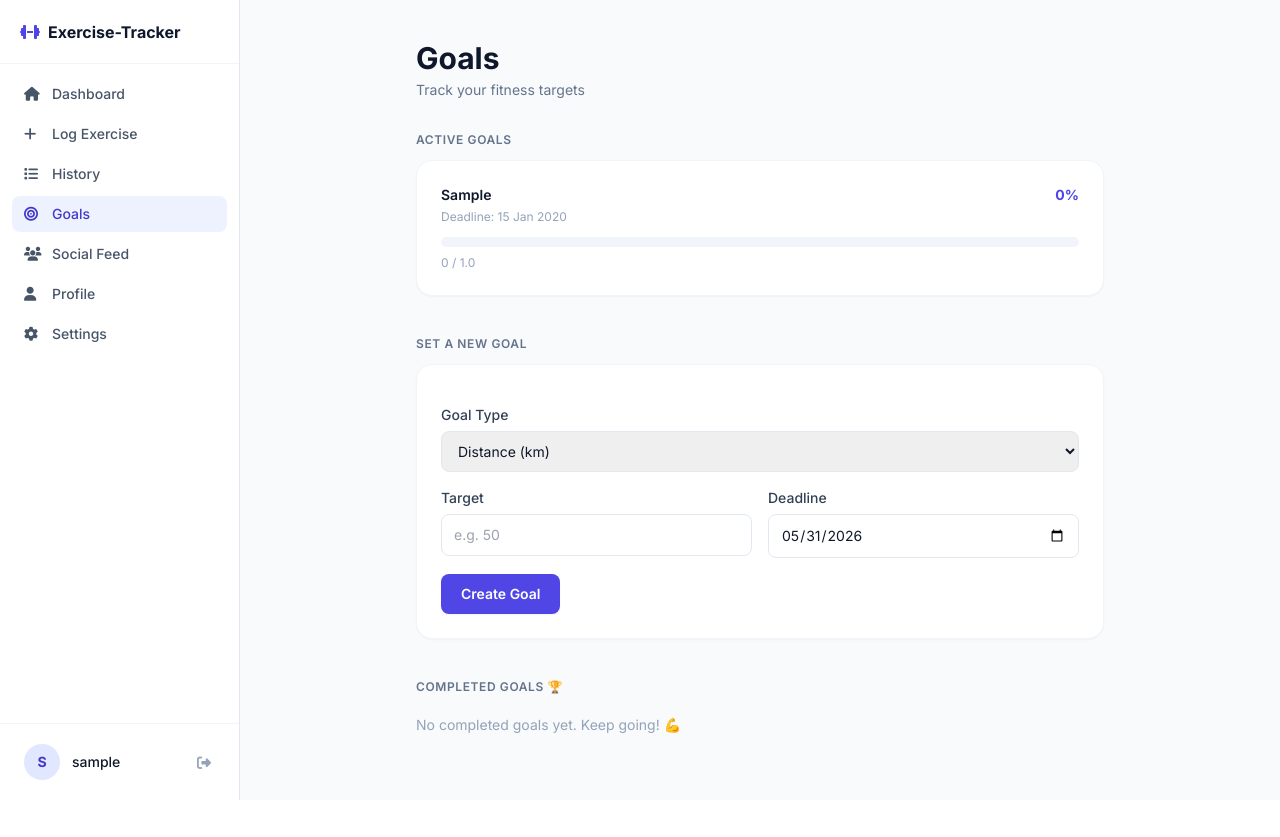
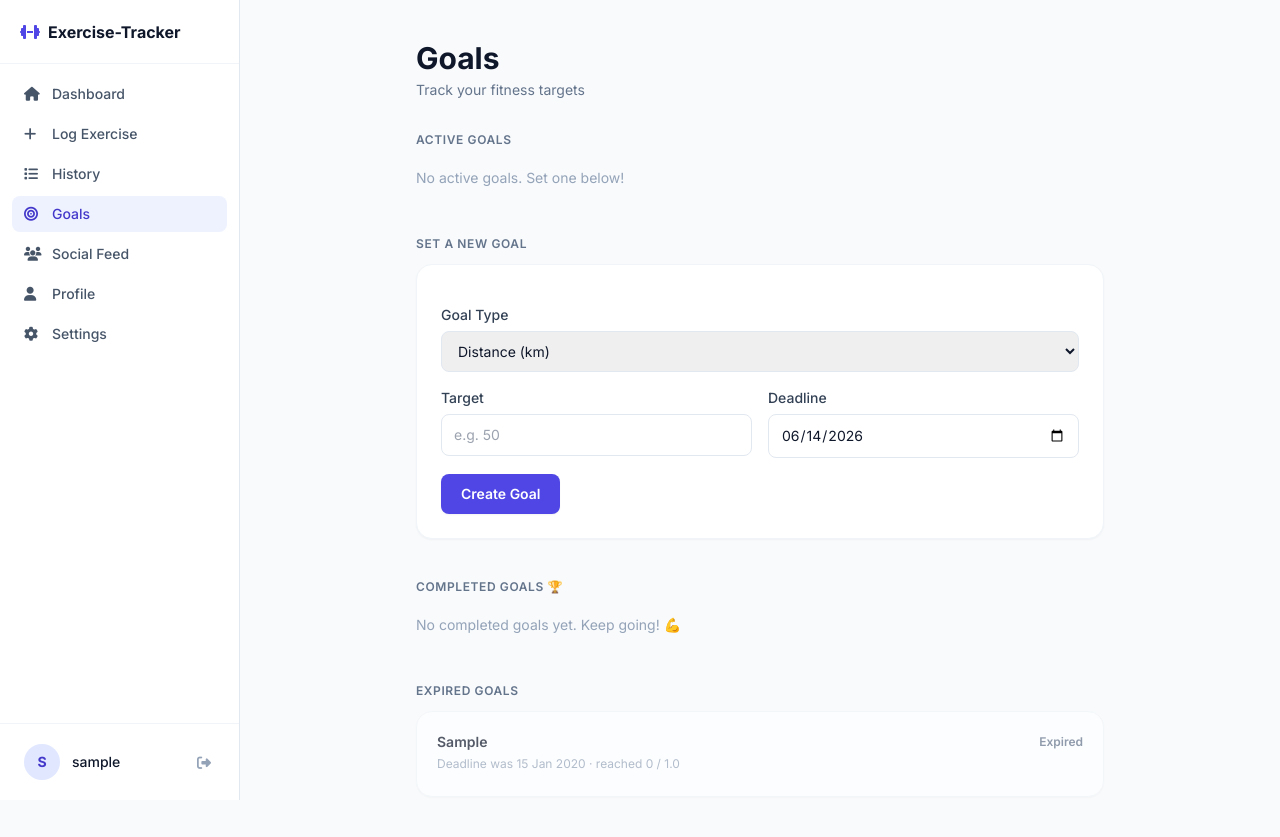
Before and after one commit to CameronKel/CITS3403-Group-Project, a Flask app: page /goals in a window 1280 px wide. Before the commit the page ends 800 px from the top, so only its background shows below. Run offline with Flask 3, Linux system fonts and the light colour scheme; a user stored in the database is signed in; tables that the repository leaves empty hold one stand-in row (values such as "Sample post"); some libraries are stand-ins or nearby versions.

Commit message:
Move expired-and-unfinished goals to their own section
Goals whose deadline has passed without hitting the target used to sit
in Active Goals forever at 0%, since computed_current clamps the
exercise window's end to the deadline. Add a Goal.is_expired property
(past deadline AND not completed) and surface those goals in a new
Expired section on the goals page, while filtering them out of the
active list on both the goals page and the dashboard.

Also bump the default deadline in the create-goal form to whichever is
further away of end-of-month or four weeks out, so creating a goal on
the 30th no longer hands you a 1-day window.

Closes #38

```diff
--- a/app.py
+++ b/app.py
@@ -105,7 +105,7 @@ def dashboard():
     week_minutes = sum(e.duration for e in week_exercises)
     month_minutes = sum(e.duration for e in month_exercises)
     active_goals  = [g for g in Goal.query.filter_by(user_id=current_user.id).all()
-                     if not g.is_completed_now]
+                     if not g.is_completed_now and not g.is_expired]
     recent       = (Exercise.query
                     .filter_by(user_id=current_user.id)
                     .order_by(Exercise.date.desc())
@@ -224,10 +224,13 @@ def goals():
         db.session.commit()
         return jsonify({"status": "ok", "id": goal.id})   # AJAX response
     all_goals       = Goal.query.filter_by(user_id=current_user.id).all()
-    active_goals    = [g for g in all_goals if not g.is_completed_now]
+    active_goals    = [g for g in all_goals if not g.is_completed_now and not g.is_expired]
     completed_goals = [g for g in all_goals if g.is_completed_now]
+    expired_goals   = [g for g in all_goals if g.is_expired]
     return render_template("goals.html", active_page="goals",
-                           active_goals=active_goals, completed_goals=completed_goals)
+                           active_goals=active_goals,
+                           completed_goals=completed_goals,
+                           expired_goals=expired_goals)
 
 
 @app.route("/goals/<int:id>/share", methods=["POST"])
--- a/models.py
+++ b/models.py
@@ -124,6 +124,13 @@ class Goal(db.Model):
         return self.target_value > 0 and self.computed_current >= self.target_value
 
     @property
+    def is_expired(self) -> bool:
+        """Past deadline and the target was never reached."""
+        if self.deadline is None:
+            return False
+        return self.deadline < date.today() and not self.is_completed_now
+
+    @property
     def display_current(self):
         """Friendly value for templates: int for counts, rounded float otherwise."""
         val = self.computed_current
--- a/templates/goals.html
+++ b/templates/goals.html
@@ -62,7 +62,7 @@
 
 <!-- Completed goals -->
 <h2 class="text-xs font-semibold text-slate-500 uppercase tracking-wider mb-3">Completed Goals 🏆</h2>
-<div class="space-y-3">
+<div class="space-y-3 mb-10">
   {% for goal in completed_goals %}
   <div class="card p-5 flex items-center justify-between">
     <div>
@@ -79,16 +79,39 @@
   <p class="text-sm text-slate-400 py-2">No completed goals yet. Keep going! 💪</p>
   {% endfor %}
 </div>
+
+<!-- Expired goals -->
+{% if expired_goals %}
+<h2 class="text-xs font-semibold text-slate-500 uppercase tracking-wider mb-3">Expired Goals</h2>
+<div class="space-y-3">
+  {% for goal in expired_goals %}
+  <div class="card p-5 opacity-70">
+    <div class="flex items-center justify-between mb-1">
+      <p class="text-sm font-semibold text-slate-900">{{ goal.goal_type }}</p>
+      <span class="text-xs font-semibold text-slate-500">Expired</span>
+    </div>
+    <p class="text-xs text-slate-400 mb-1">
+      Deadline was {{ goal.deadline.strftime('%d %b %Y') }} · reached {{ goal.display_current }} / {{ goal.target_value }}
+    </p>
+  </div>
+  {% endfor %}
+</div>
+{% endif %}
 {% endblock %}
 
 {% block extra_scripts %}
 <script>
   const d = new Date();
   const today = d.toISOString().split('T')[0];
-  const endOfMonth = new Date(d.getFullYear(), d.getMonth() + 1, 0).toISOString().split('T')[0];
+  // Default to whichever is further away: end-of-month or four weeks out.
+  // This avoids the 1-day-window pitfall when creating a goal late in the month.
+  const endOfMonth = new Date(d.getFullYear(), d.getMonth() + 1, 0);
+  const fourWeeks = new Date(d.getFullYear(), d.getMonth(), d.getDate() + 28);
+  const defaultDeadline = (fourWeeks > endOfMonth ? fourWeeks : endOfMonth)
+    .toISOString().split('T')[0];
   const deadlineInput = document.getElementById('deadline');
   deadlineInput.min = today;
-  deadlineInput.value = endOfMonth;
+  deadlineInput.value = defaultDeadline;
 
     document.getElementById('goalForm').addEventListener('submit', function(e) {
     e.preventDefault();
```
